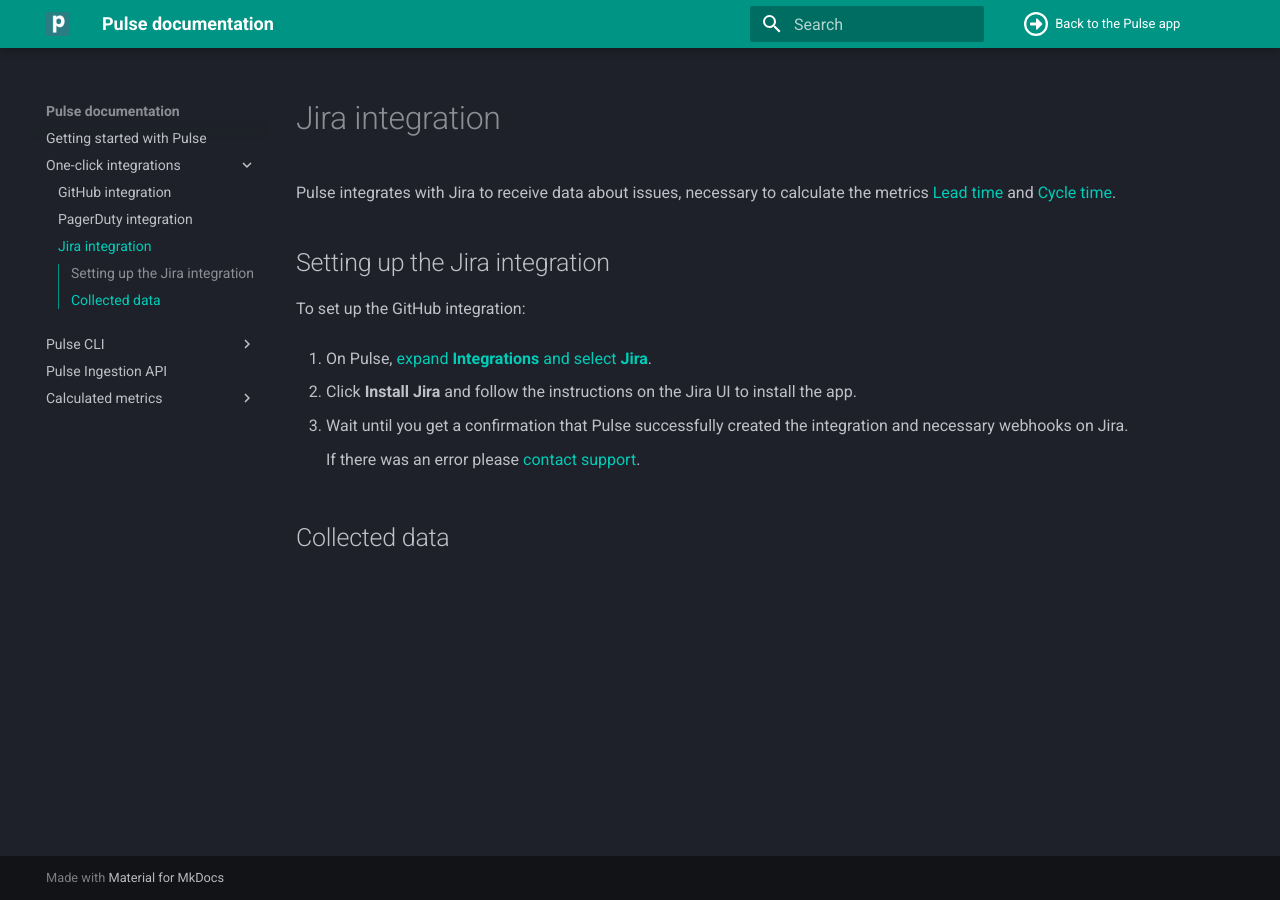
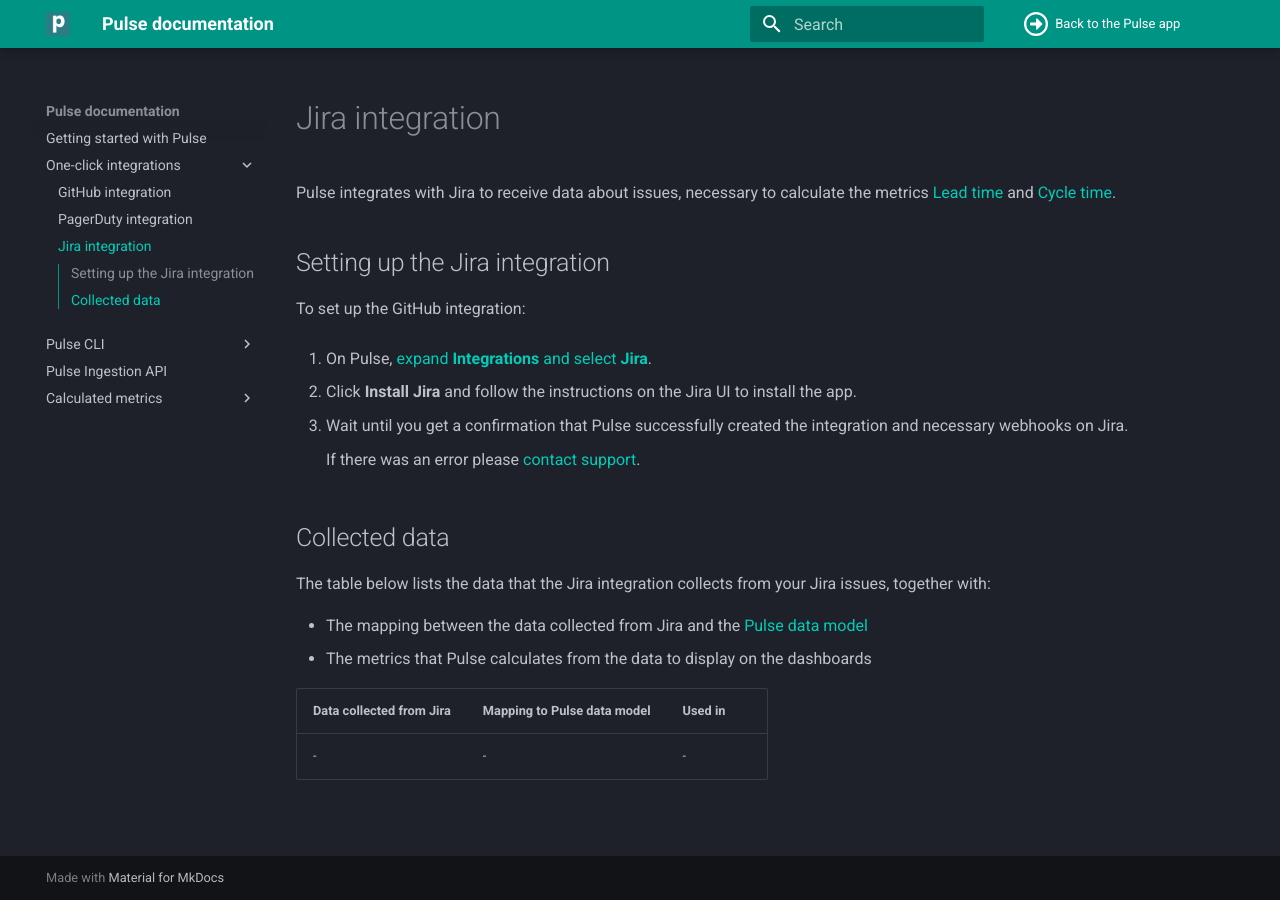
Before and after one commit to codacy/pulse-user-docs, an MkDocs documentation site: the page built from docs/one-click-integrations/jira-integration.md, in a window 1280 px wide. Built offline with MkDocs 1.6.1 and Material for MkDocs 9.7.7, drawn with Linux system fonts in a browser that asks for light colours.

Commit message:
wip: Bootstrap section Collected data for the Jira integration

```diff
--- a/docs/one-click-integrations/jira-integration.md
+++ b/docs/one-click-integrations/jira-integration.md
@@ -17,3 +17,26 @@
     If there was an error please [contact support](mailto:pulsesupport@codacy.com).
 
 ## Collected data
+
+The table below lists the data that the Jira integration collects from your Jira issues, together with:
+
+-   The mapping between the data collected from Jira and the [Pulse data model](https://ingestion.pulse.codacy.com/v1/api-docs#tocs_event)
+-   The metrics that Pulse calculates from the data to display on the dashboards
+
+<table>
+<thead>
+<tr>
+<th><strong>Data collected from Jira</strong></th>
+<th><strong>Mapping to Pulse data model</strong></th>
+<th><strong>Used in</strong></th>
+</tr>
+</thead>
+<tbody>
+<tr>
+    <td>-</td>
+    <td>
+        -
+    </td>
+    <td>-</td>
+</tr>
+</table>
```
